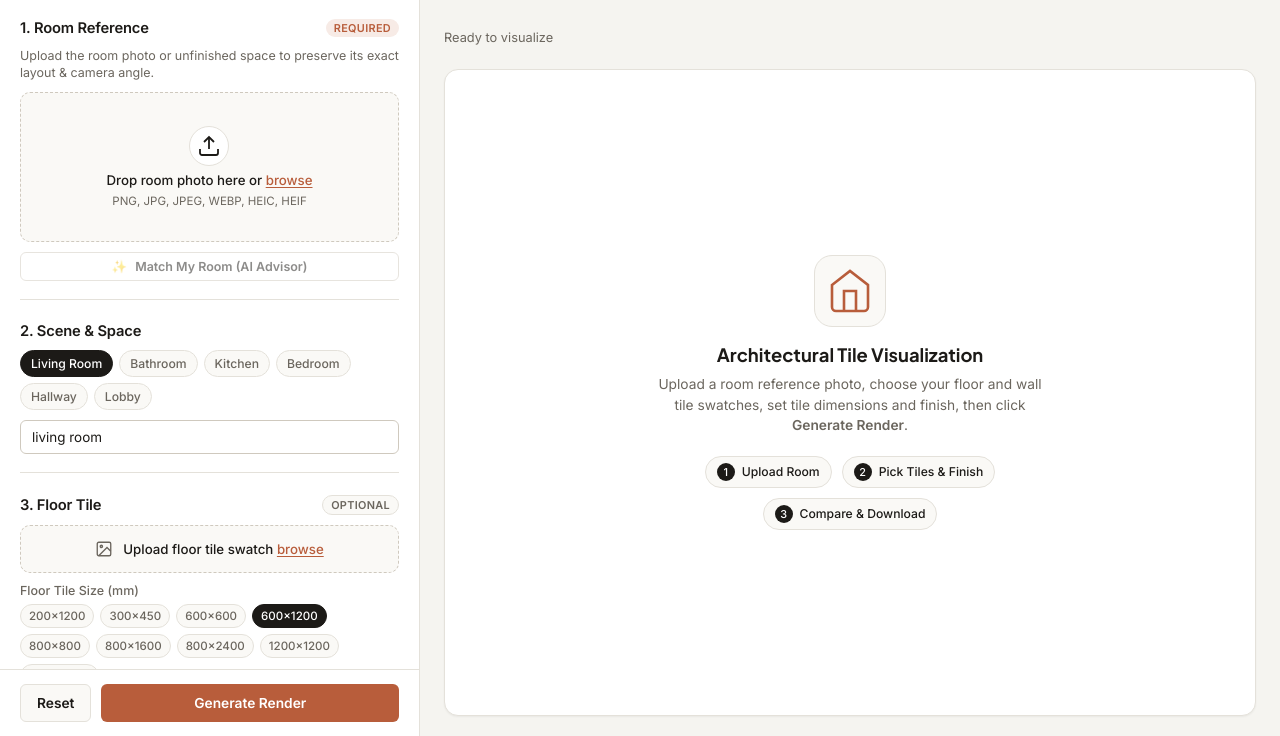
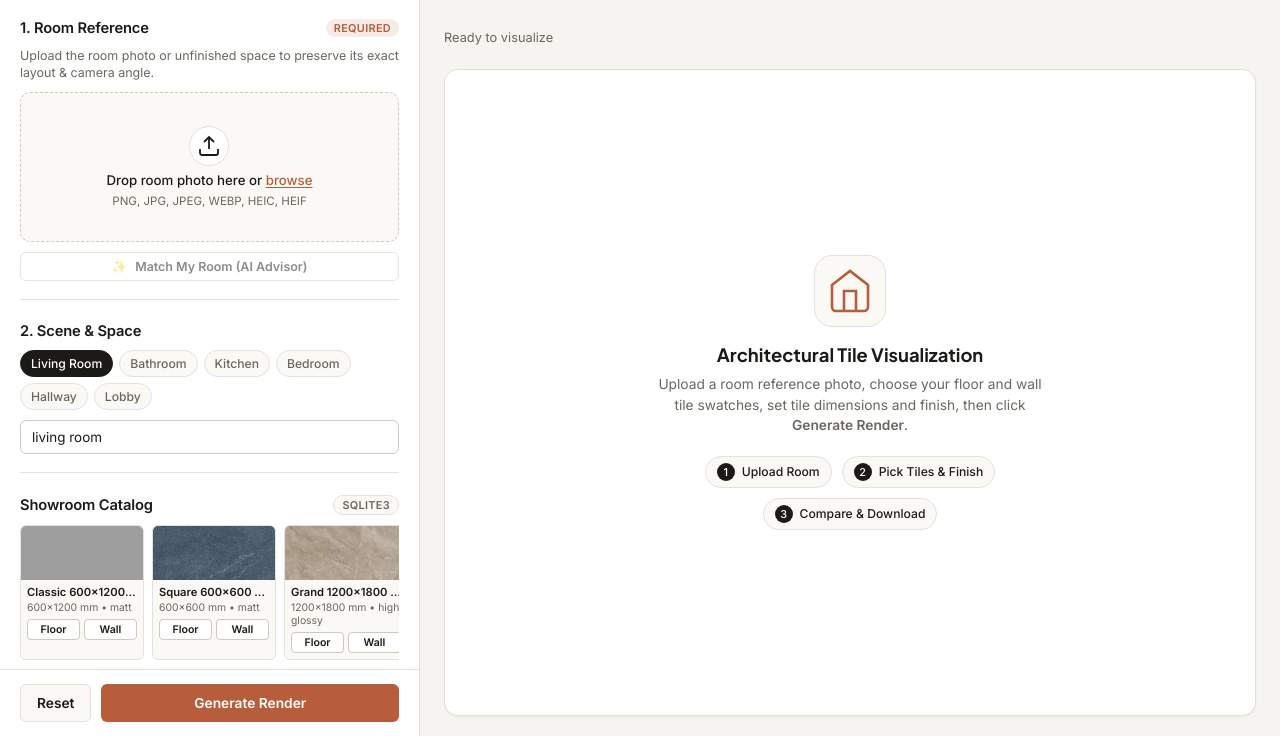
Before and after one commit to DhruvGangani-Personal/room-decorator, a Flask app: page / in a window 1280 px wide. Shown: the part 64-800 px from the top of the page. Run offline with Flask 3, Linux system fonts and the light colour scheme; data comes from the database, SQL or seed files in the repository; both versions use the stored data as it was after the commit; data that the repository does not hold is empty; some libraries are stand-ins or nearby versions; grey boxes are pictures that could not be loaded.

Commit message:
feat: add SQLite3 persistence for render history, room analyses, and tile catalog

```diff
--- a/app.py
+++ b/app.py
@@ -1,5 +1,6 @@
-from flask import Flask, request, jsonify, send_file, render_template
+from flask import Flask, request, jsonify, send_file, send_from_directory, render_template
 from werkzeug.utils import secure_filename
+import hashlib
 import os
 from pathlib import Path
 from flask_cors import CORS
@@ -19,6 +20,16 @@ from tile_size_model import (
     build_tiled_swatch_sheet,
     generate_grid_blueprint,
     load_tile_size_pkl,
+)
+from database import (
+    add_tile,
+    delete_render,
+    init_db,
+    list_renders,
+    list_room_analyses,
+    list_tiles,
+    save_render,
+    save_room_analysis,
 )
 
 load_dotenv()
@@ -48,6 +59,7 @@ app.config['OUTPUT_FOLDER'] = OUTPUT_FOLDER
 # Create directories if they don't exist
 Path(UPLOAD_FOLDER).mkdir(parents=True, exist_ok=True)
 Path(OUTPUT_FOLDER).mkdir(parents=True, exist_ok=True)
+init_db()
 
 # Initialize Gemini client
 # client = genai.Client(api_key=os.getenv("GEMINI_API_KEY"))
@@ -430,6 +442,9 @@ def match_my_room():
             config=types.GenerateContentConfig(response_mime_type="application/json"),
         )
         data = json.loads(response.text)
+        image_hash = hashlib.sha256(Path(filepath).read_bytes()).hexdigest()
+        analysis_id = save_room_analysis(image_hash, data)
+        data['analysis_id'] = analysis_id
         return jsonify(data), 200
     except Exception as e:
         app.logger.error(f"Match My Room error: {str(e)}")
@@ -672,6 +687,27 @@ def generate_prompt():
                 'message': result
             }), 500
 
+        # Persist render history in SQLite3
+        save_render({
+            "scene": scene,
+            "output_filename": os.path.basename(result),
+            "output_image_path": result,
+            "floor_size": floor_size_info['size_label'],
+            "floor_finish": floor_finish,
+            "floor_orientation": floor_orientation,
+            "floor_pattern": floor_pattern,
+            "floor_grout_width": floor_grout_width,
+            "floor_grout_color": floor_grout_color,
+            "wall_size": wall_size_info['size_label'],
+            "wall_finish": wall_finish,
+            "wall_orientation": wall_orientation,
+            "wall_pattern": wall_pattern,
+            "wall_grout_width": wall_grout_width,
+            "wall_grout_color": wall_grout_color,
+            "aspect_ratio": aspect_ratio,
+            "sync_grout": sync_grout,
+        })
+
         # Return response
         return send_file(result, mimetype="image/jpeg")
 
@@ -692,6 +728,55 @@ def generate_prompt():
                 app.logger.error(f"Error cleaning up file {file_path}: {str(cleanup_error)}")
 
 
+@app.route('/generated/<path:filename>', methods=['GET'])
+def serve_generated(filename):
+    """Serve saved render images from generated_images/"""
+    return send_from_directory(app.config['OUTPUT_FOLDER'], filename)
+
+@app.route('/models-swatch/<path:filename>', methods=['GET'])
+def serve_model_swatch(filename):
+    """Serve showroom catalog swatch images from Models/"""
+    return send_from_directory('Models', filename)
+
+@app.route('/api/renders', methods=['GET'])
+def api_list_renders():
+    """Return persisted render history from SQLite3"""
+    rows = list_renders(limit=24)
+    for r in rows:
+        r['image_url'] = f"/generated/{r['output_filename']}"
+    return jsonify({'renders': rows}), 200
+
+@app.route('/api/renders/<int:render_id>', methods=['DELETE'])
+def api_delete_render(render_id):
+    """Delete a render history record"""
+    deleted = delete_render(render_id)
+    return jsonify({'deleted': deleted}), 200 if deleted else 404
+
+@app.route('/api/room-analyses', methods=['GET'])
+def api_list_room_analyses():
+    """Return persisted AI Room Advisor results from SQLite3"""
+    return jsonify({'analyses': list_room_analyses(limit=20)}), 200
+
+@app.route('/api/catalog', methods=['GET', 'POST'])
+def api_catalog():
+    """List or add tiles in the SQLite3 Tile Showroom Catalog"""
+    if request.method == 'POST':
+        payload = request.get_json(silent=True) or {}
+        required = ('sku_code', 'name', 'swatch_filename', 'size_mm')
+        if not all(payload.get(k) for k in required):
+            return jsonify({'error': 'Missing required fields: sku_code, name, swatch_filename, size_mm'}), 400
+        try:
+            tile_id = add_tile(payload)
+            return jsonify({'id': tile_id, 'status': 'created'}), 201
+        except Exception as e:
+            return jsonify({'error': str(e)}), 400
+
+    tiles = list_tiles()
+    for t in tiles:
+        t['swatch_url'] = f"/models-swatch/{t['swatch_filename']}"
+    return jsonify({'tiles': tiles}), 200
+
+
 if __name__ == '__main__':
     # Use debug=True only when running locally for development
     app.run(debug=True, host='0.0.0.0', port=5000)
--- a/static/app.js
+++ b/static/app.js
@@ -905,4 +905,90 @@
       }
     });
   }
+
+  // 13. SQLite3 Showroom Catalog & Persisted Render History
+  async function applyCatalogTile(tile, targetInputId, prefix) {
+    try {
+      const res = await fetch(tile.swatch_url);
+      if (!res.ok) return;
+      const blob = await res.blob();
+      const file = new File([blob], tile.swatch_filename, { type: blob.type || 'image/jpeg' });
+      const input = document.getElementById(targetInputId);
+      const dt = new DataTransfer();
+      dt.items.add(file);
+      input.files = dt.files;
+      input.dispatchEvent(new Event('change'));
+
+      const sizeInput = document.getElementById(`${prefix}_size_lable`);
+      if (sizeInput && tile.size_mm) {
+        sizeInput.value = tile.size_mm;
+        sizeInput.dispatchEvent(new Event('input'));
+      }
+      if (tile.finish) {
+        setSegmentedValue(`${prefix}_finish`, tile.finish);
+      }
+    } catch {
+      // ignore fetch errors
+    }
+  }
+
+  async function loadCatalog() {
+    const strip = document.getElementById('catalog-strip');
+    if (!strip) return;
+    try {
+      const res = await fetch('/api/catalog');
+      if (!res.ok) return;
+      const data = await res.json();
+      strip.innerHTML = '';
+      (data.tiles || []).forEach((tile) => {
+        const card = document.createElement('div');
+        card.className = 'catalog-card';
+        card.innerHTML = `
+          <img src="${tile.swatch_url}" alt="${tile.name}" loading="lazy" />
+          <div class="catalog-info">
+            <span class="catalog-name" title="${tile.name}">${tile.name}</span>
+            <span class="catalog-meta">${tile.size_mm} • ${tile.finish}</span>
+          </div>
+          <div class="catalog-actions">
+            <button type="button" class="catalog-btn" data-role="floor">Floor</button>
+            <button type="button" class="catalog-btn" data-role="wall">Wall</button>
+          </div>
+        `;
+        card.querySelector('[data-role="floor"]').addEventListener('click', () => {
+          applyCatalogTile(tile, 'floor_tile_image', 'floor');
+        });
+        card.querySelector('[data-role="wall"]').addEventListener('click', () => {
+          applyCatalogTile(tile, 'wall_tile_image_3', 'wall');
+        });
+        strip.appendChild(card);
+      });
+    } catch {
+      // ignore catalog load failure
+    }
+  }
+
+  async function loadSavedRenders() {
+    try {
+      const res = await fetch('/api/renders');
+      if (!res.ok) return;
+      const data = await res.json();
+      const rows = data.renders || [];
+      if (!rows.length) return;
+      rows.forEach((r) => {
+        sessionHistory.push({
+          id: r.id,
+          resultUrl: r.image_url,
+          beforeUrl: null,
+          scene: r.scene || 'Room',
+          time: (r.created_at || '').slice(11, 16) || 'Saved',
+        });
+      });
+      renderHistory();
+    } catch {
+      // ignore
+    }
+  }
+
+  loadCatalog();
+  loadSavedRenders();
 })();
--- a/static/style.css
+++ b/static/style.css
@@ -673,6 +673,76 @@ body {
   border: 1px solid rgba(0, 0, 0, 0.2);
 }
 
+/* Showroom Catalog Strip */
+.catalog-strip {
+  display: flex;
+  gap: 8px;
+  overflow-x: auto;
+  padding-bottom: 4px;
+}
+
+.catalog-card {
+  flex: 0 0 124px;
+  background: var(--surface-muted);
+  border: 1px solid var(--border);
+  border-radius: var(--radius-sm);
+  overflow: hidden;
+  display: flex;
+  flex-direction: column;
+}
+
+.catalog-card img {
+  width: 100%;
+  height: 54px;
+  object-fit: cover;
+  display: block;
+}
+
+.catalog-info {
+  padding: 5px 6px;
+  display: flex;
+  flex-direction: column;
+  gap: 2px;
+}
+
+.catalog-name {
+  font-size: 0.7rem;
+  font-weight: 600;
+  color: var(--text);
+  white-space: nowrap;
+  overflow: hidden;
+  text-overflow: ellipsis;
+}
+
+.catalog-meta {
+  font-size: 0.65rem;
+  color: var(--text-muted);
+}
+
+.catalog-actions {
+  display: grid;
+  grid-template-columns: 1fr 1fr;
+  gap: 4px;
+  padding: 0 6px 6px;
+}
+
+.catalog-btn {
+  border: 1px solid var(--border-strong);
+  background: var(--surface);
+  color: var(--text);
+  border-radius: 4px;
+  padding: 3px 0;
+  font-family: inherit;
+  font-size: 0.66rem;
+  font-weight: 600;
+  cursor: pointer;
+}
+
+.catalog-btn:hover {
+  border-color: var(--accent);
+  color: var(--accent);
+}
+
 .dropzone-tile {
   min-height: 104px;
   display: grid;
--- a/templates/index.html
+++ b/templates/index.html
@@ -96,6 +96,15 @@
                 <button type="button" class="chip" data-value="commercial lobby">Lobby</button>
               </div>
               <input type="text" id="scene" name="scene" class="text-input" value="living room" aria-label="Scene and space" placeholder="e.g. modern living room, spa bathroom" />
+            </section>
+
+            <!-- Showroom Catalog -->
+            <section class="control-section" id="catalog-section">
+              <div class="section-header">
+                <h2>Showroom Catalog</h2>
+                <span class="badge badge-optional">SQLite3</span>
+              </div>
+              <div class="catalog-strip" id="catalog-strip"></div>
             </section>
 
             <!-- 3. Floor Tile -->
```
Also changed, not shown: AGENT.md (+1 -1 lines), BRAIN.md (+1 -0 lines), database/__init__.py (added, +269 -0 lines), README.md, database/atelier_tile.db (added), 1 other file.
